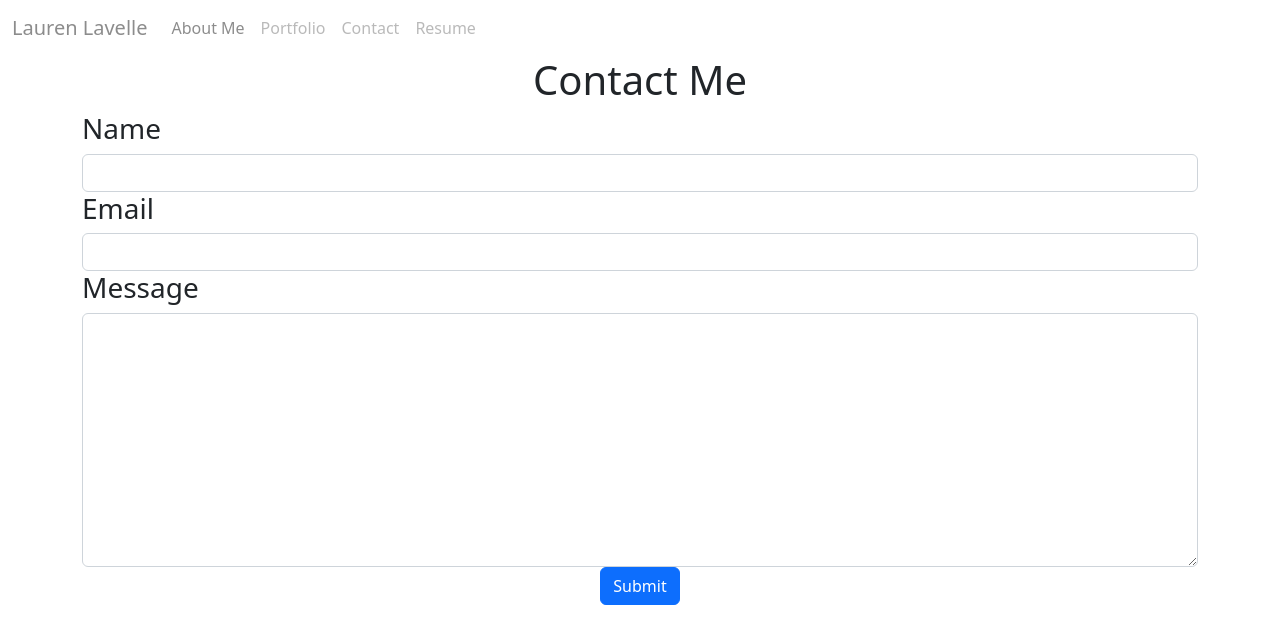
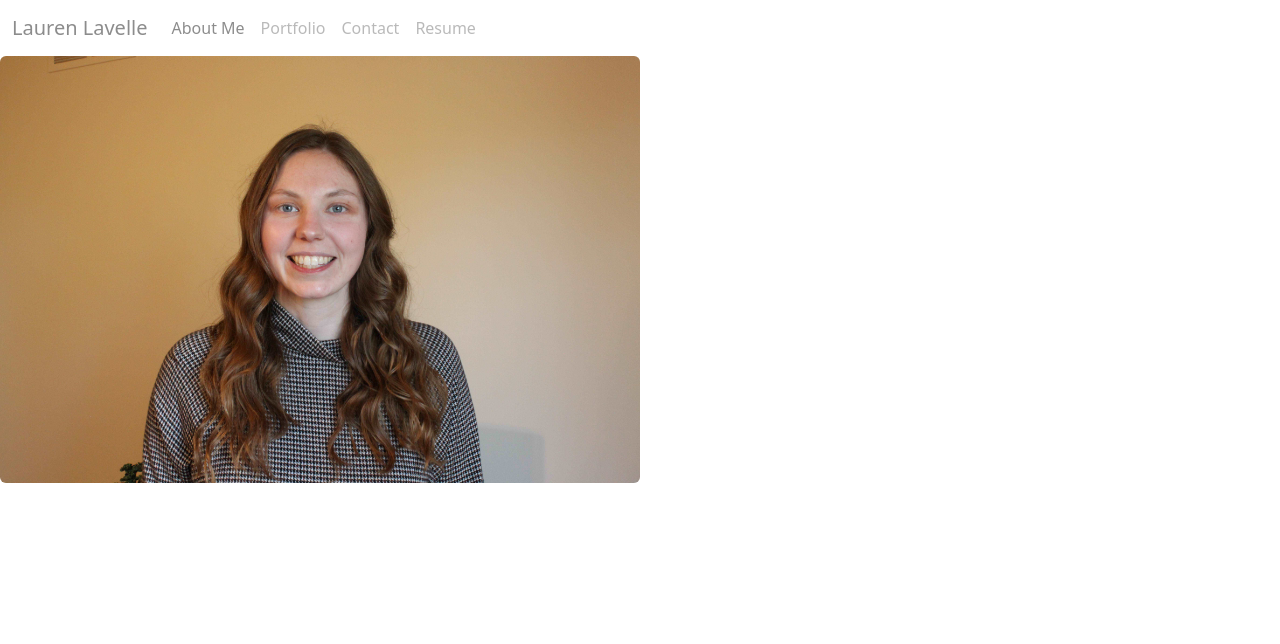
Before and after one commit to l-lavelle/React-Portfolio, a React (Vite) app: page / in a window 1280 px wide. Shown: the top 644 px of the page. Built offline with nearby package versions, Linux system fonts and the light colour scheme.

Commit message:
testing portfolio image load

```diff
--- a/src/App.jsx
+++ b/src/App.jsx
@@ -2,13 +2,13 @@ import React from 'react'
 import NavBar from './components/navBar/navBar';
 import About from "./components/AboutMe/About";
 import Contact from './components/Contact/Contact';
-
+import Portfolio from './components/Portfolio/Portfolio';
 
 function App() {
     return (
         <>
         <NavBar />
-        <Contact />
+        <Portfolio />
         </>
 
          );
--- a/src/components/Contact/Contact.jsx
+++ b/src/components/Contact/Contact.jsx
@@ -4,6 +4,7 @@ import {useState} from 'react';
 // Error messgae
 // CSS
 // Actually send email
+// Message that email has been sent
 
 function Contact(){
     const [errorMessage, setErrorMessage] = useState('');
@@ -18,18 +19,18 @@ function Contact(){
     <div className="container">
         <h1 class="text-center">Contact Me</h1>
         <form>
-        <h3 class="text-left">Name</h3>
+        <h4 class="text-left">Name</h4>
         <input class="form-control"
             name="name"
             type="text"
         />
-        <h3>Email</h3>
+        <h4>Email</h4>
         <input
             class="form-control"
             name="email"
             type="email"
         />
-        <h3>Message</h3>
+        <h4>Message</h4>
         <textarea class="form-control"
             name="massage"
             type="text"
--- /dev/null
+++ b/src/components/Portfolio/Portfolio.css
@@ -0,0 +1,4 @@
+.photo {
+  height: 50%;
+  width: 50%;
+}
--- /dev/null
+++ b/src/components/Portfolio/Portfolio.jsx
@@ -0,0 +1,9 @@
+import image from '../../assets/profilePic.jpg'
+import './Portfolio.css'
+function Portfolio(){
+    return(
+    <img src={image} className="rounded float-left photo" alt="..."></img>
+    )
+}
+
+export default Portfolio;
```
Also changed, not shown: src/assets/profilePic.jpg (renamed from src/assets/pic.JPG), src/components/Portfolio/Project.jsx (added).
